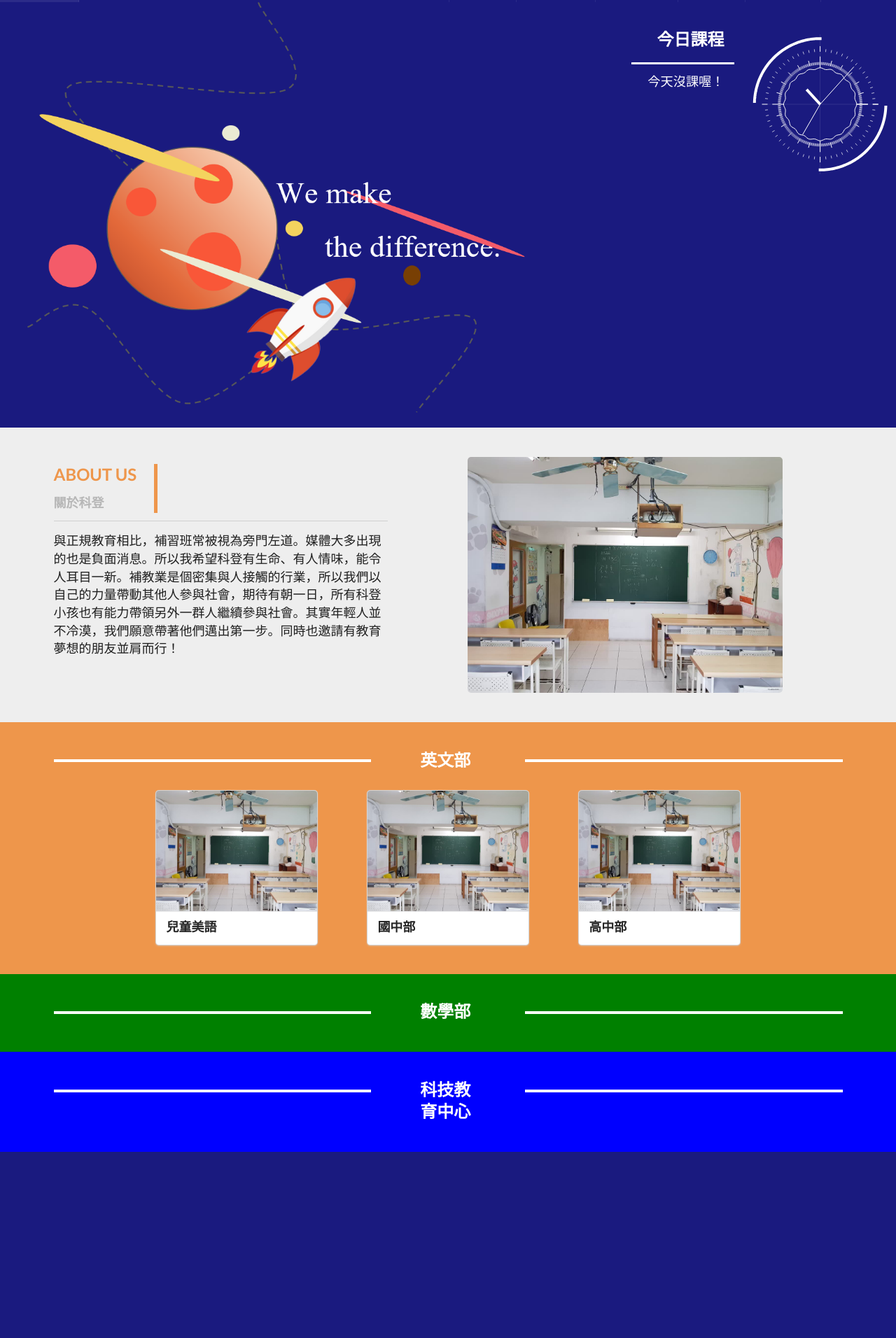
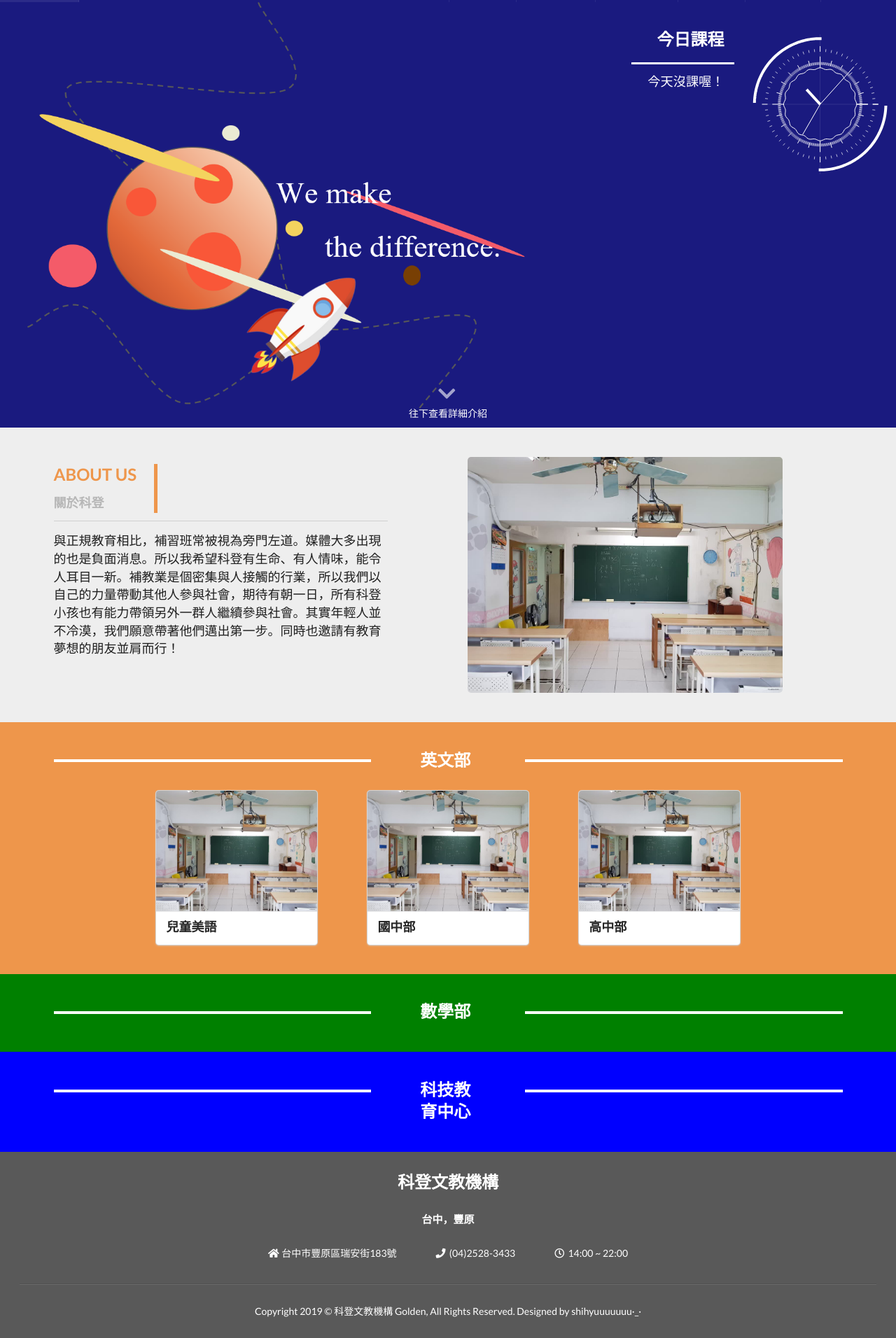
Before and after one commit to shihyuuuuuuu/golden_website, a Django app: page /home/ in a window 1280 px wide. Shown: the part 60-1972 px from the top of the page at 70% size. Before the commit the page ends 1706 px from the top, so only its background shows below. Run offline with Django 3.2, Linux system fonts and the light colour scheme; data that the repository does not hold is empty; some libraries are stand-ins or nearby versions.

Commit message:
Add home page footer

```diff
--- a/home/static/css/home_style.css
+++ b/home/static/css/home_style.css
@@ -1,4 +1,4 @@
-p {
+.grey p {
     font-size: 18px;
 }
 
@@ -65,6 +65,17 @@ h3 {
     /*border: solid 3px green;*/
 }
 
+.inform-down {
+    color:#fff;
+    text-align:center;
+    position:absolute;
+    bottom:10px;
+    margin-left: auto;
+    margin-right: auto;
+    left:0;
+    right:0;
+}
+
 .blue {
     background-color: #1a1a7fff;
     margin-top: 3.5rem;
--- a/home/static/js/clock.js
+++ b/home/static/js/clock.js
@@ -253,7 +253,7 @@ function draw(){
         ctx.stroke();
     }
 
-    // 畫課表弧線
+    //繪製課表弧線
     for(var i = 0; i < Object.keys(value).length; ++i){
         drawArc(ww/3.1+i*8, 8, time_to_angle(value[i].end_time), time_to_angle(value[i].start_time), colors[i]);
     }
--- a/home/static/js/home.js
+++ b/home/static/js/home.js
@@ -9,3 +9,14 @@ if(i == 0){
     myTable += "<tr><td>" + "今天沒課喔！" + "</td></tr>";
 }
 document.getElementById('course_insert').innerHTML = myTable;
+
+
+$("#down-icon").mouseenter(function(){
+    $(this).transition('jiggle');
+});
+
+$("#down-icon").click(function(){
+    $([document.documentElement, document.body]).animate({
+        scrollTop: $(".grey.content-block").offset().top - 150
+    }, 1000);
+});
--- a/home/templates/index.html
+++ b/home/templates/index.html
@@ -9,7 +9,7 @@
     <div class="stackable vertically padded ui grid">
         <div class="row">
             <div class="ten wide column">
-                <img class="ui centered rounded image" src="{% static 'images/space.png' %}" style="width:90%;height:100%;">
+                <img class="ui centered rounded image" src="{% static 'images/space.png' %}" style="width:90%;height:auto;">
             </div>
             <div class="six wide right floated column">
                 <!-- https://stackoverflow.com/questions/298772/django-template-variables-and-javascript -->
@@ -32,6 +32,10 @@
                     <div class="sixteen wide column" id="eng_game">
                     </div>
                 </div>
+            </div>
+            <div class="inform-down" style="">
+                <i id="down-icon" class="chevron down link icon" style="opacity:0.6; font-size:2rem;"></i>
+                <p sytle="opacity:0.6; font-size:8px;">往下查看詳細介紹</p>
             </div>
         </div>
     </div>
@@ -162,6 +166,36 @@
             </div>
         </div>
     </div>
+    <div class="content-block" style="background-color: #595959; color:#fff">
+        <div class="ui centered stackable grid">
+            <div class="row">
+                <h2>科登文教機構</h2>
+            </div>
+            <div class="row">
+                <h4>台中，豐原</h4>
+            </div>
+            <div class="row">
+                <div class="ui very relaxed horizontal list">
+                    <div class="item">
+                        <i class="home icon"></i>
+                        台中市豐原區瑞安街183號
+                    </div>
+                    <div class="item">
+                        <i class="phone icon"></i>
+                        (04)2528-3433
+                    </div>
+                    <div class="item">
+                        <i class="clock outline icon"></i>
+                        14:00 ~ 22:00
+                    </div>
+                </div>
+            </div>
+            <div class="ui clearing divider"></div>
+            <div class="row">
+                Copyright 2019 © 科登文教機構 Golden, All Rights Reserved. Designed by shihyuuuuuuu·_·
+            </div>
+        </div>
+    </div>
     <script src="{% static 'js/clock.js' %}"></script>
     <script src="{% static 'js/home.js' %}"></script>
     {% endblock %}
--- a/home/views.py
+++ b/home/views.py
@@ -13,19 +13,22 @@ def index(request):
     course_day2_today = Course.objects.filter(day2=weekday)
 
     today_course = {}
+    d1, d2 = 0,0;
     for i in range(num_course_day1_today + num_course_day2_today):
         if i < num_course_day1_today:
             today_course[i] = {
-                    'name':course_day1_today[i].name,
-                    'start_time':course_day1_today[i].day1_start_time,
-                    'end_time':course_day1_today[i].day1_end_time,
+                    'name':course_day1_today[d1].name,
+                    'start_time':course_day1_today[d1].day1_start_time,
+                    'end_time':course_day1_today[d1].day1_end_time,
                     }
+            d1 += 1
         else:
             today_course[i] = {
-                    'name':course_day2_today[i].name,
-                    'start_time':course_day2_today[i].day2_start_time,
-                    'end_time':course_day2_today[i].day2_end_time,
+                    'name':course_day2_today[d2].name,
+                    'start_time':course_day2_today[d2].day2_start_time,
+                    'end_time':course_day2_today[d2].day2_end_time,
                     }
+            d2 += 1
 
     context = {
             'today_course':today_course,
```
Lines whose indentation alone changed are shown as unchanged.
